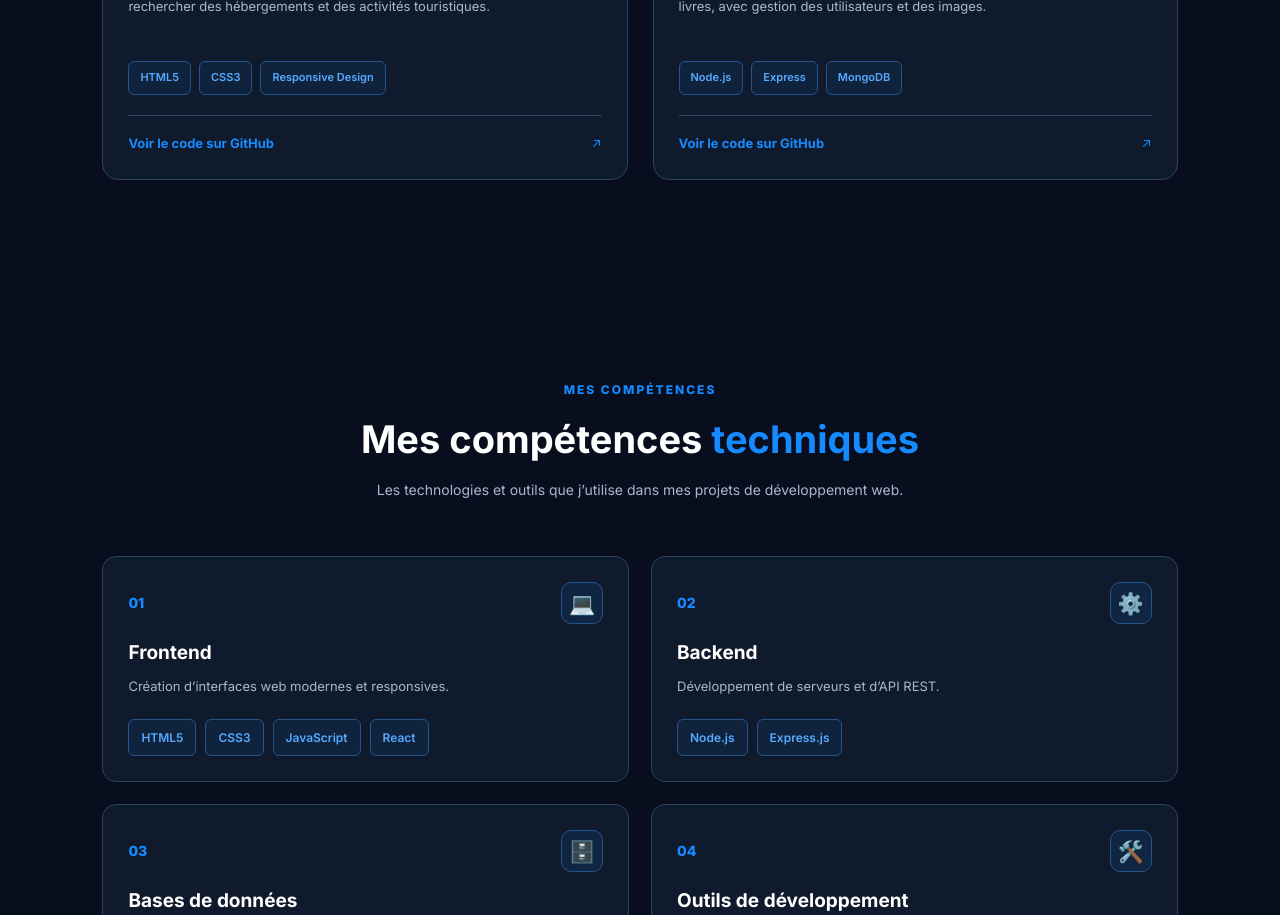
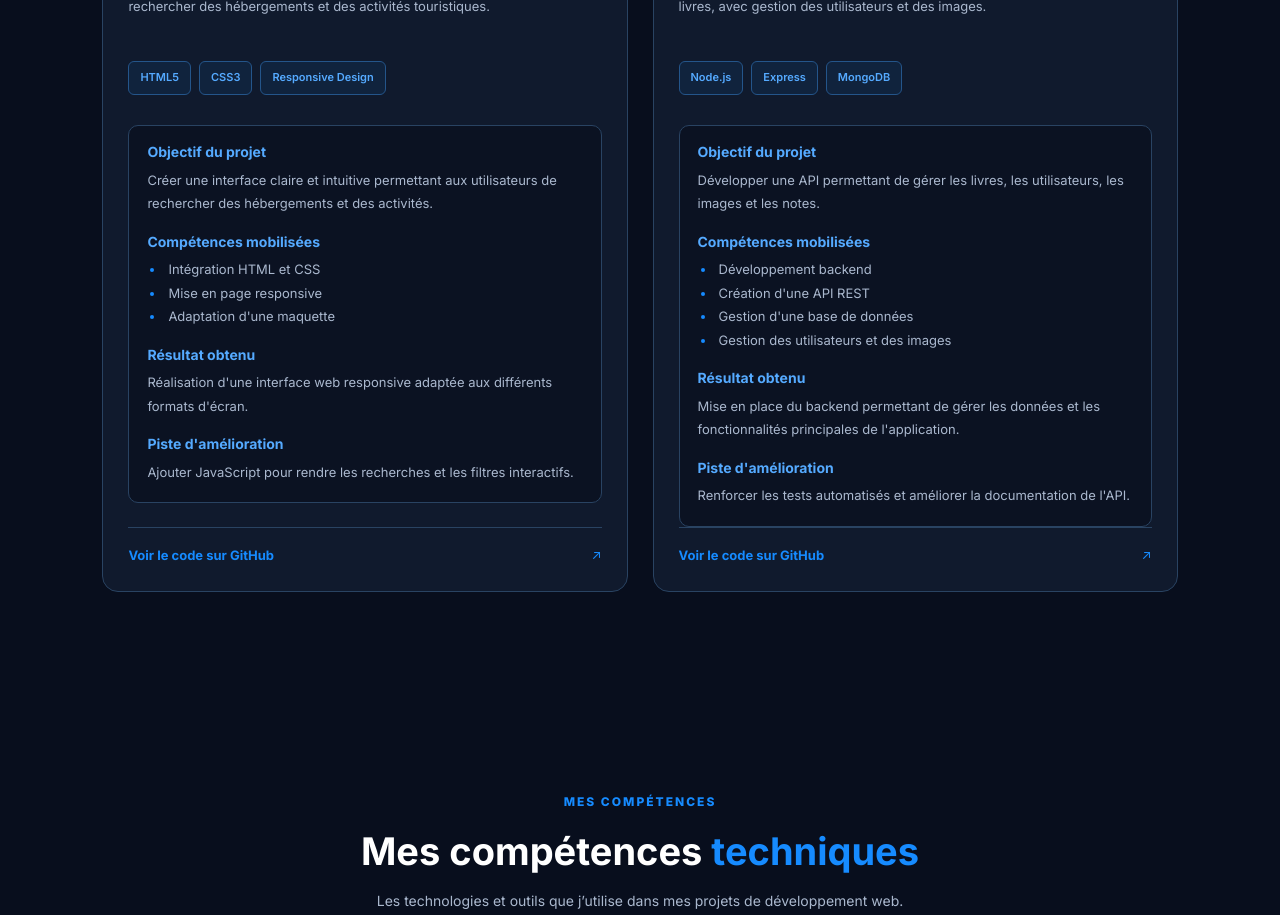
Before and after one commit to jaber-web/portfolio-developpeur, a React (Vite) app: page / in a window 1280 px wide. Shown: the part 2260-3175 px from the top of the page. Built offline with nearby package versions, Linux system fonts and the light colour scheme.

Commit message:
feat: enrichissement des projets du portfolio

```diff
--- a/src/components/Projects.css
+++ b/src/components/Projects.css
@@ -344,6 +344,61 @@
   font-weight: 600;
 }
 
+
+/* =========================
+   DÉTAILS DES PROJETS
+========================= */
+
+.project-details {
+  margin-top: 10px;
+  padding: 18px;
+  background: rgba(8, 14, 29, 0.65);
+  border: 1px solid #294362;
+  border-radius: 10px;
+}
+
+.project-details h4 {
+  color: #55aaff;
+  font-size: 13px;
+  font-weight: 700;
+  margin: 18px 0 8px;
+}
+
+.project-details h4:first-child {
+  margin-top: 0;
+}
+
+.project-details p {
+  color: #aab8ce;
+  font-size: 12px;
+  line-height: 1.8;
+  margin: 0;
+}
+
+.project-details ul {
+  padding-left: 18px;
+  margin: 0;
+}
+
+.project-details li {
+  color: #aab8ce;
+  font-size: 12px;
+  line-height: 1.9;
+  padding-left: 3px;
+}
+
+.project-details li::marker {
+  color: #168bff;
+}
+
+/* Accessibilité clavier */
+.project-link:focus-visible {
+  outline: 2px solid #55aaff;
+  outline-offset: 4px;
+  border-radius: 4px;
+}
+
+
 /* =========================
    LIEN GITHUB
 ========================= */
@@ -420,7 +475,15 @@
     min-height: auto;
   }
 }
+  .project-details p,
+  .project-details li {
+    font-size: 13px;
+    line-height: 1.8;
+  }
 
+  .project-details h4 {
+    font-size: 14px;
+  }
 /* Respecte les préférences de mouvement */
 
 @media (prefers-reduced-motion: reduce) {
--- a/src/components/Projects.jsx
+++ b/src/components/Projects.jsx
@@ -6,20 +6,60 @@ const projects = [
     number: '01',
     title: 'Booki',
     category: 'Site web de réservation',
+
     description:
       "Intégration d'une interface web pour une agence de voyage permettant de rechercher des hébergements et des activités touristiques.",
+
+    objective:
+      "Créer une interface claire et intuitive permettant aux utilisateurs de rechercher des hébergements et des activités.",
+
     technologies: ['HTML5', 'CSS3', 'Responsive Design'],
+
+    skills: [
+      'Intégration HTML et CSS',
+      'Mise en page responsive',
+      "Adaptation d'une maquette",
+    ],
+
+    result:
+      "Réalisation d'une interface web responsive adaptée aux différents formats d'écran.",
+
+    improvement:
+      "Ajouter JavaScript pour rendre les recherches et les filtres interactifs.",
+
     type: 'travel',
+
     github: 'https://github.com/jaber-web/booki',
   },
+
   {
     number: '02',
     title: 'Mon Vieux Grimoire',
     category: 'Application web et API REST',
+
     description:
       "Développement du backend d'une application de notation et de partage de livres, avec gestion des utilisateurs et des images.",
+
+    objective:
+      "Développer une API permettant de gérer les livres, les utilisateurs, les images et les notes.",
+
     technologies: ['Node.js', 'Express', 'MongoDB'],
+
+    skills: [
+      'Développement backend',
+      "Création d'une API REST",
+      "Gestion d'une base de données",
+      'Gestion des utilisateurs et des images',
+    ],
+
+    result:
+      "Mise en place du backend permettant de gérer les données et les fonctionnalités principales de l'application.",
+
+    improvement:
+      "Renforcer les tests automatisés et améliorer la documentation de l'API.",
+
     type: 'books',
+
     github: 'https://github.com/jaber-web/Mon-Vieux-Grimoire',
   },
 ]
@@ -27,7 +67,6 @@ const projects = [
 function Projects() {
   return (
     <section id="projets" className="projects-section">
-
       <div className="projects-container">
 
         {/* En-tête */}
@@ -46,11 +85,9 @@ function Projects() {
           </p>
         </div>
 
-        {/* Cartes */}
+        {/* Cartes des projets */}
         <div className="projects-grid">
-
           {projects.map((project) => (
-
             <article
               className="project-card"
               key={project.number}
@@ -58,7 +95,6 @@ function Projects() {
 
               {/* Aperçu du projet */}
               <div className={`project-preview ${project.type}`}>
-
                 <div className="preview-window">
 
                   <div className="preview-header">
@@ -74,7 +110,6 @@ function Projects() {
                   </div>
 
                   {project.type === 'travel' ? (
-
                     <div className="travel-preview">
 
                       <div className="travel-logo">
@@ -97,9 +132,7 @@ function Projects() {
                       </div>
 
                     </div>
-
                   ) : (
-
                     <div className="books-preview">
 
                       <div className="books-title">
@@ -121,7 +154,6 @@ function Projects() {
                       </div>
 
                     </div>
-
                   )}
 
                 </div>
@@ -129,10 +161,9 @@ function Projects() {
                 <span className="project-number">
                   {project.number}
                 </span>
-
               </div>
 
-              {/* Informations */}
+              {/* Informations du projet */}
               <div className="project-info">
 
                 <span className="project-category">
@@ -147,16 +178,35 @@ function Projects() {
 
                 {/* Technologies */}
                 <div className="project-technologies">
-
                   {project.technologies.map((technology) => (
                     <span key={technology}>
                       {technology}
                     </span>
                   ))}
+                </div>
+
+                {/* Détails du projet */}
+                <div className="project-details">
+
+                  <h4>Objectif du projet</h4>
+                  <p>{project.objective}</p>
+
+                  <h4>Compétences mobilisées</h4>
+                  <ul>
+                    {project.skills.map((skill) => (
+                      <li key={skill}>{skill}</li>
+                    ))}
+                  </ul>
+
+                  <h4>Résultat obtenu</h4>
+                  <p>{project.result}</p>
+
+                  <h4>Piste d'amélioration</h4>
+                  <p>{project.improvement}</p>
 
                 </div>
 
-                {/* GitHub */}
+                {/* Lien GitHub */}
                 <a
                   href={project.github}
                   target="_blank"
@@ -169,15 +219,11 @@ function Projects() {
                 </a>
 
               </div>
-
             </article>
-
           ))}
-
         </div>
 
       </div>
-
     </section>
   )
 }
```
